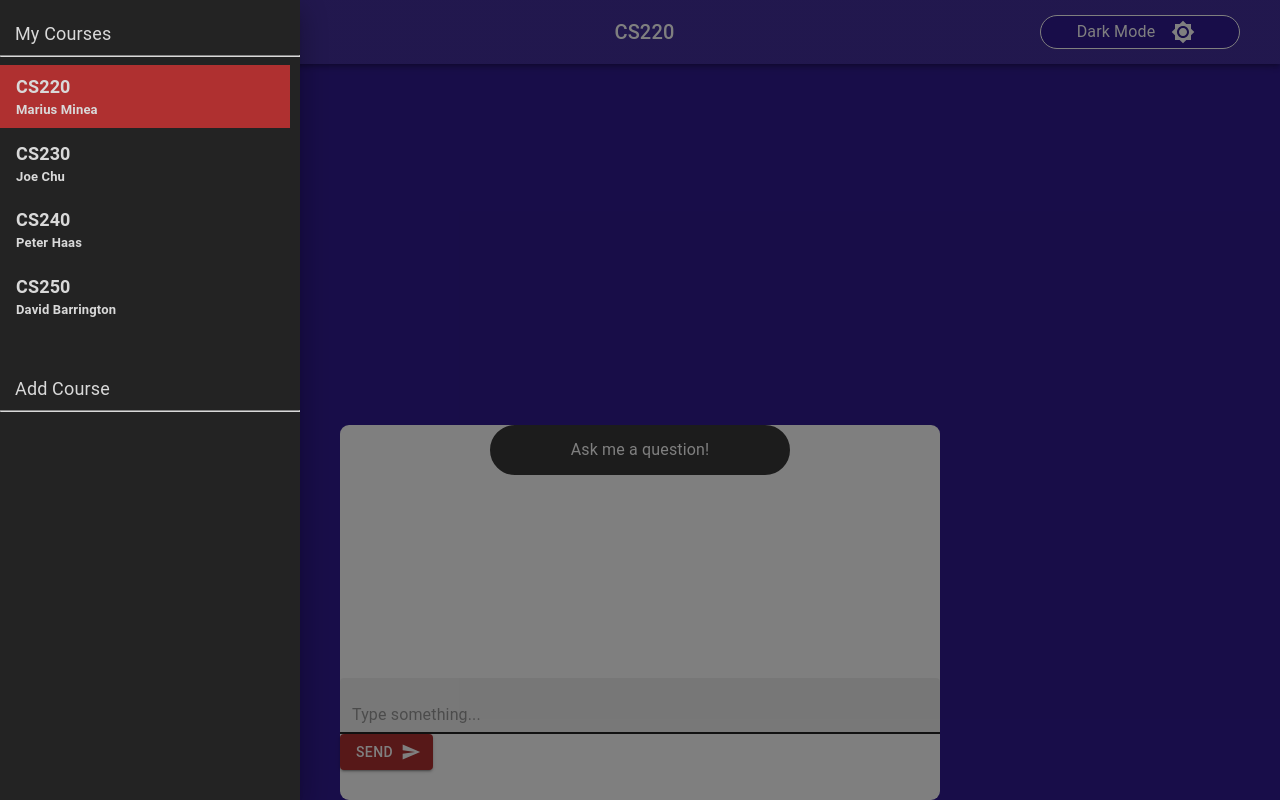
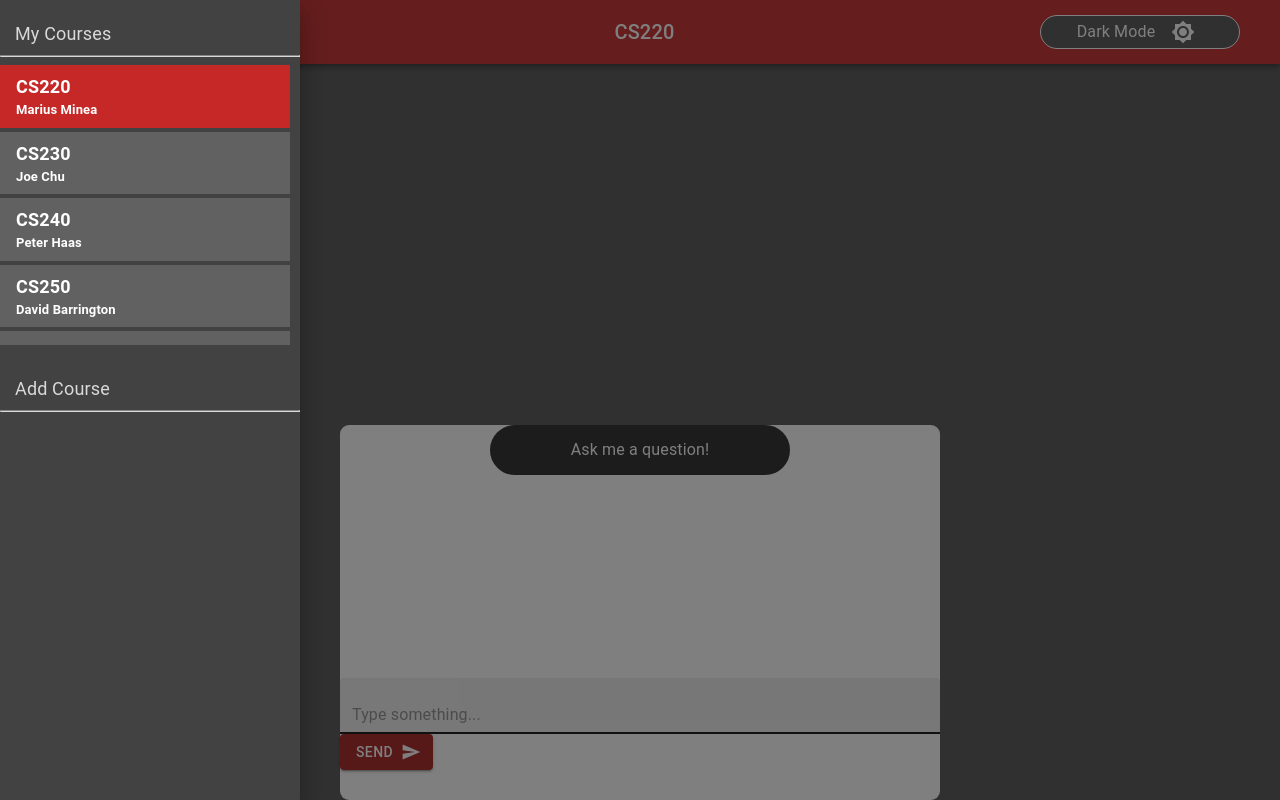
Before and after one commit to algispetlin/hackumass11, a React (Create React App) app in the folder frontend/: page /home in a window 1280 px wide. Both pictures are taken after a click on the button 52 px from the left and 32 px from the top of the page. Built offline with nearby package versions, Linux system fonts and the light colour scheme.

Commit message:
theme things
yup

```diff
--- a/frontend/src/components/CourseList.tsx
+++ b/frontend/src/components/CourseList.tsx
@@ -2,6 +2,11 @@ import React, { useEffect, useState } from 'react';
 import './CourseList.css';
 import { ListItem, ListItemButton } from '@mui/material';
 import { Course } from '../models/ApiModel';
+
+import { createTheme, PaletteMode } from "@mui/material";
+import { useColorTheme } from "../theme/use-color-theme";
+
+import Typography from '@mui/material/Typography';
 
 interface CourseListProps {
     courses: Course[];
@@ -31,6 +36,7 @@ const useWindowDimensions = () => {
 
 function CourseList(props: CourseListProps) {
     const { windowHeight } = useWindowDimensions();
+    const value = useColorTheme();
 
     return (
         <>
@@ -41,26 +47,38 @@ function CourseList(props: CourseListProps) {
                     <ListItem key={course._id} disablePadding={true}>
                         <div
                             className="course-item"
-                            style={{ backgroundColor: props.selectedIndex === index ? "#AF3030" : "rgba(0, 0, 0, 0)" }}
+                            // style={{ backgroundColor: props.selectedIndex === index ? "#AF3030" : "rgba(0, 0, 0, 0)" }}
                         >
                             <ListItemButton
                                 sx={{
                                 "&.Mui-focusVisible": {
-                                    backgroundColor: "#F15C5C",
+                                    backgroundColor: props.selectedIndex === index ? "background.paper" : "background.default",
                                     color: "white"
                                 },
                                 ":hover": {
-                                    backgroundColor: "#CD5858",
+                                    backgroundColor: props.selectedIndex === index ? "background.paper" : "background.default",
                                     color: "white"
+                                },
+                                "&.MuiListItemButton-root": {
+                                    backgroundColor: props.selectedIndex === index ? "background.paper" : "background.default"
                                 }
 
                                 }}
                                 onClick={() => props.onClick(index)}
                             >
-                            <div className="course-info">
+                                <Typography variant="h6" component="div" align="left" sx={{ color: "text.primary", display: "flex", flexDirection: "column"}}>
+
+                                <Typography sx={{fontWeight: "600", fontSize: "large"}}>
+                                    {course.name}
+                                    </Typography>
+                                    <Typography sx={{fontWeight: "600", fontSize: "small"}}>
+                                    {course.instructor.name}
+                                    </Typography>
+                                </Typography>
+                            {/* <div className="course-info">
                                 <div className="course-name">{course.name}</div>
                                 <div className="course-instructor">{course.instructor.name}</div>
-                            </div>
+                            </div> */}
                             </ListItemButton>
                         </div>
                     </ListItem>
--- a/frontend/src/components/Drawer.css
+++ b/frontend/src/components/Drawer.css
@@ -8,6 +8,6 @@
 }
 
 .drawer-container {
-    background-color: #232323;
+    /* background-color: #232323; */
     height: 100%;
 }
--- a/frontend/src/components/Drawer.tsx
+++ b/frontend/src/components/Drawer.tsx
@@ -18,7 +18,7 @@ export default function CourseDrawer(props: { select: (index: number) => void, c
   const list = () => (
     <div className="drawer-container">
       <ClickAwayListener onClickAway={() => { setIsOpen(false) } }>
-      <Box sx={{ color: "text.primary", width: 300 }} role="presentation">
+      <Box sx={{ width: 300 }} role="presentation">
         <CourseList
           courses={props.courses}
           selectedIndex={selectedIndex}
@@ -43,6 +43,12 @@ export default function CourseDrawer(props: { select: (index: number) => void, c
       </div>
       <div style={{ flex: 1 }}></div>
       <Drawer
+      PaperProps={{
+        sx: {
+          backgroundColor: "background.secondary",
+          color: "red",
+        }
+      }}
         anchor={'left'}
         open={isOpen}
         onClose={() => { setIsOpen(false) }}
--- a/frontend/src/theme/theme.tsx
+++ b/frontend/src/theme/theme.tsx
@@ -1,5 +1,5 @@
 import { PaletteMode } from "@mui/material";
-import { amber, deepOrange, grey, deepPurple, lightBlue } from "@mui/material/colors";
+import { amber, deepOrange, grey, deepPurple, lightBlue, red } from "@mui/material/colors";
 
 const theme = {
   palette: {
@@ -18,6 +18,7 @@ export const getDesignTokens = (mode: PaletteMode) => ({
           background: {
             default: lightBlue[200],
             paper: lightBlue[200],
+            secondary: lightBlue[400]
           },
           text: {
             primary: grey[900],
@@ -26,11 +27,12 @@ export const getDesignTokens = (mode: PaletteMode) => ({
         }
       : {
           // palette values for dark mode
-          primary: deepPurple,
-          divider: deepPurple[200],
+          primary: red,
+          divider: grey[800],
           background: {
-            default: deepPurple[900],
-            paper: deepPurple[900],
+            default: grey[700],
+            paper: red[800],
+            secondary: grey[900]
           },
           text: {
             primary: "#fff",
```
